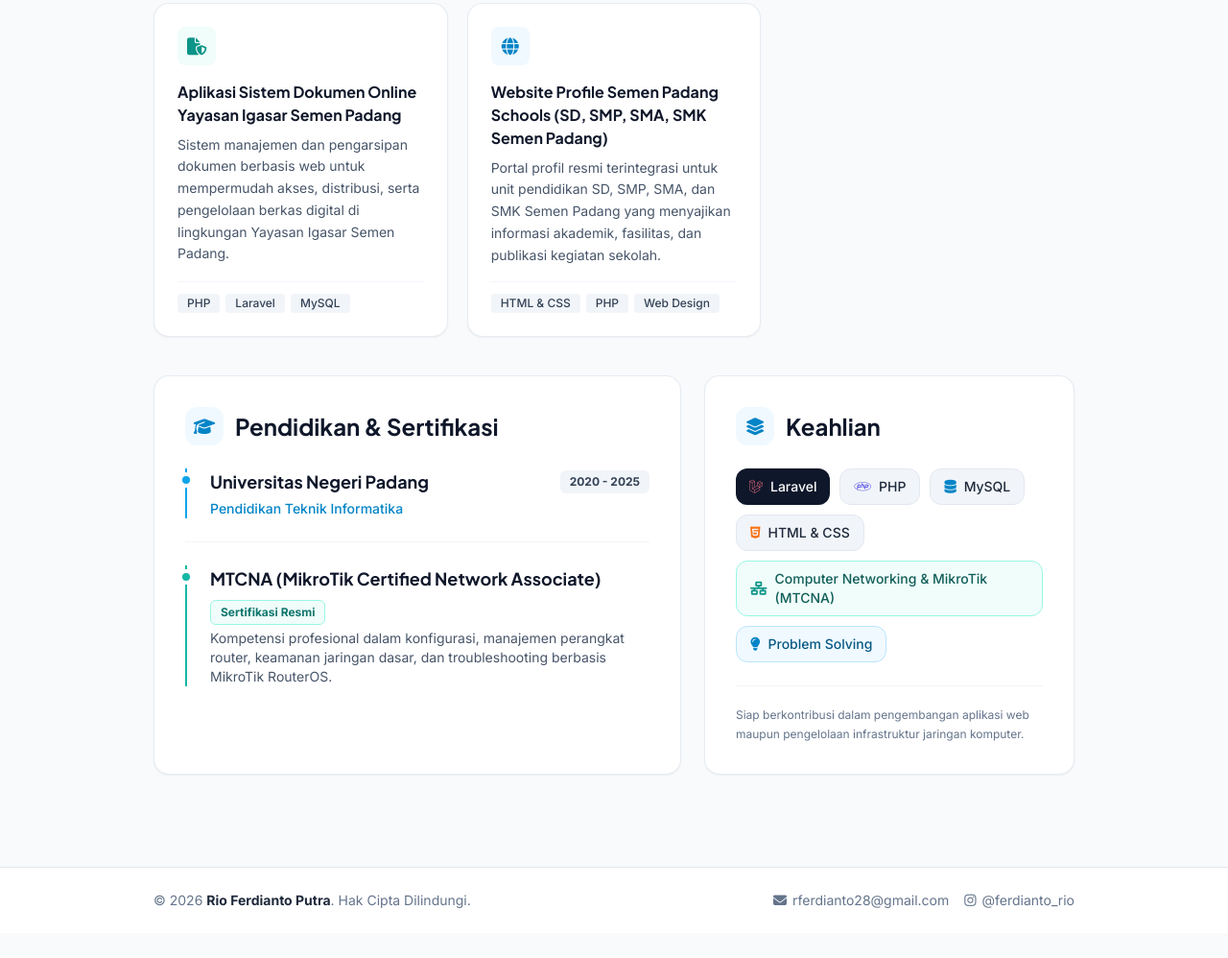
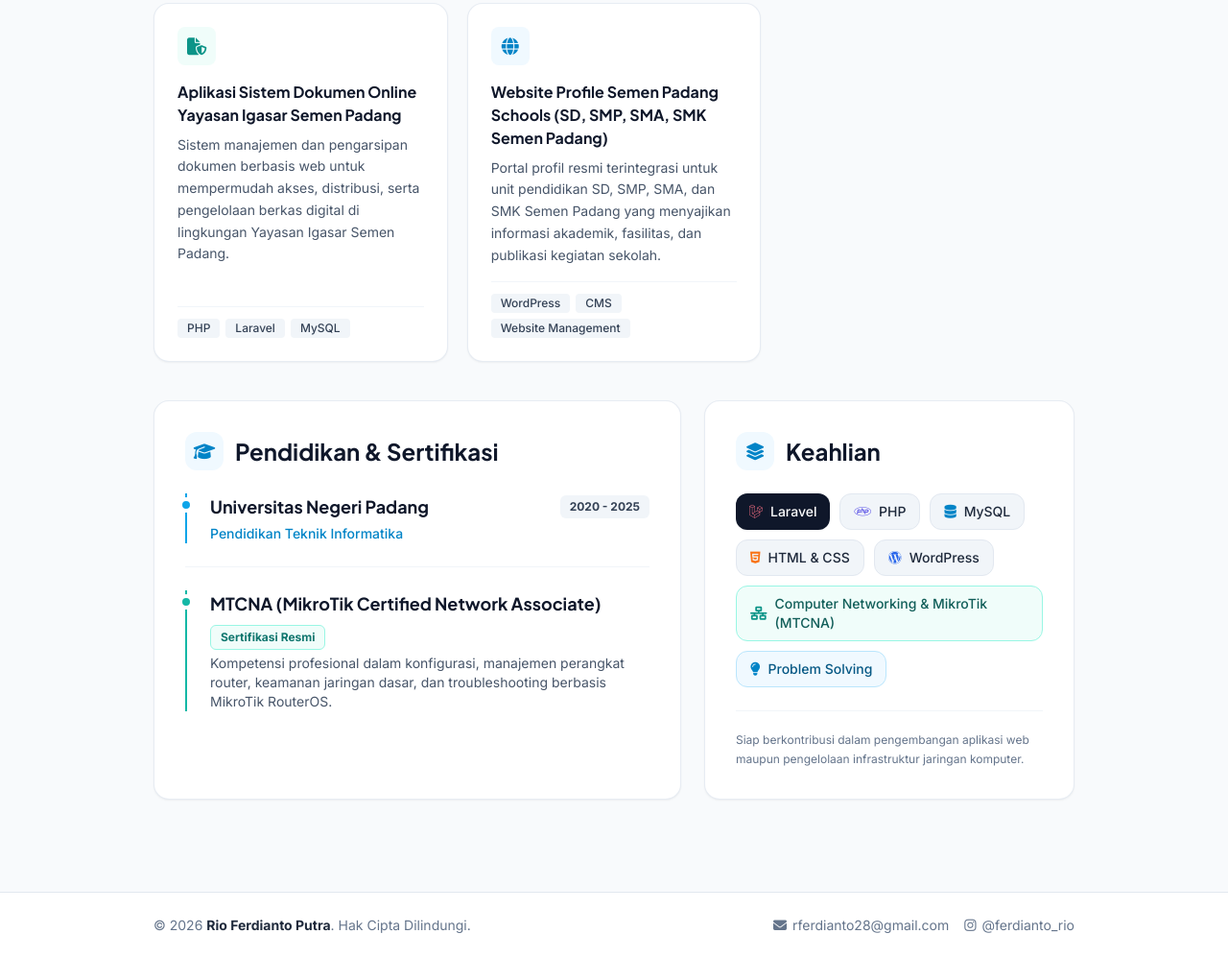
Before and after one commit to rferdianto28/CV, a plain HTML site: page index.html in a window 1280 px wide. Shown: the part 1350-2348 px from the top of the page at 96% size. Before the commit the page ends 2322 px from the top, so only its background shows below. Drawn offline with nearby package versions, Linux system fonts and the light colour scheme.

Commit message:
Upload CV folder

```diff
--- a/index.html
+++ b/index.html
@@ -300,9 +300,9 @@
                         </p>
                     </div>
                     <div class="flex flex-wrap gap-1.5 pt-3 border-t border-slate-100">
-                        <span class="px-2.5 py-0.5 bg-slate-100 text-slate-700 rounded text-xs font-medium">HTML & CSS</span>
-                        <span class="px-2.5 py-0.5 bg-slate-100 text-slate-700 rounded text-xs font-medium">PHP</span>
-                        <span class="px-2.5 py-0.5 bg-slate-100 text-slate-700 rounded text-xs font-medium">Web Design</span>
+                        <span class="px-2.5 py-0.5 bg-slate-100 text-slate-700 rounded text-xs font-medium">WordPress</span>
+                        <span class="px-2.5 py-0.5 bg-slate-100 text-slate-700 rounded text-xs font-medium">CMS</span>
+                        <span class="px-2.5 py-0.5 bg-slate-100 text-slate-700 rounded text-xs font-medium">Website Management</span>
                     </div>
                 </div>
 
@@ -393,6 +393,11 @@
                             <i class="fa-brands fa-html5 text-orange-500"></i>
                             <span>HTML & CSS</span>
                         </span>
+                            <span
+                                class="inline-flex items-center gap-2 px-3.5 py-2 rounded-xl bg-slate-100 text-slate-800 border border-slate-200 text-sm font-medium">
+                                <i class="fa-brands fa-wordpress text-blue-600"></i>
+                                <span>WordPress</span>
+                            </span>
                         <span class="inline-flex items-center gap-2 px-3.5 py-2 rounded-xl bg-teal-50 text-teal-800 border border-teal-200 text-sm font-medium">
                             <i class="fa-solid fa-network-wired text-teal-600"></i>
                             <span data-i18n="skill_network">Computer Networking & MikroTik (MTCNA)</span>
```
